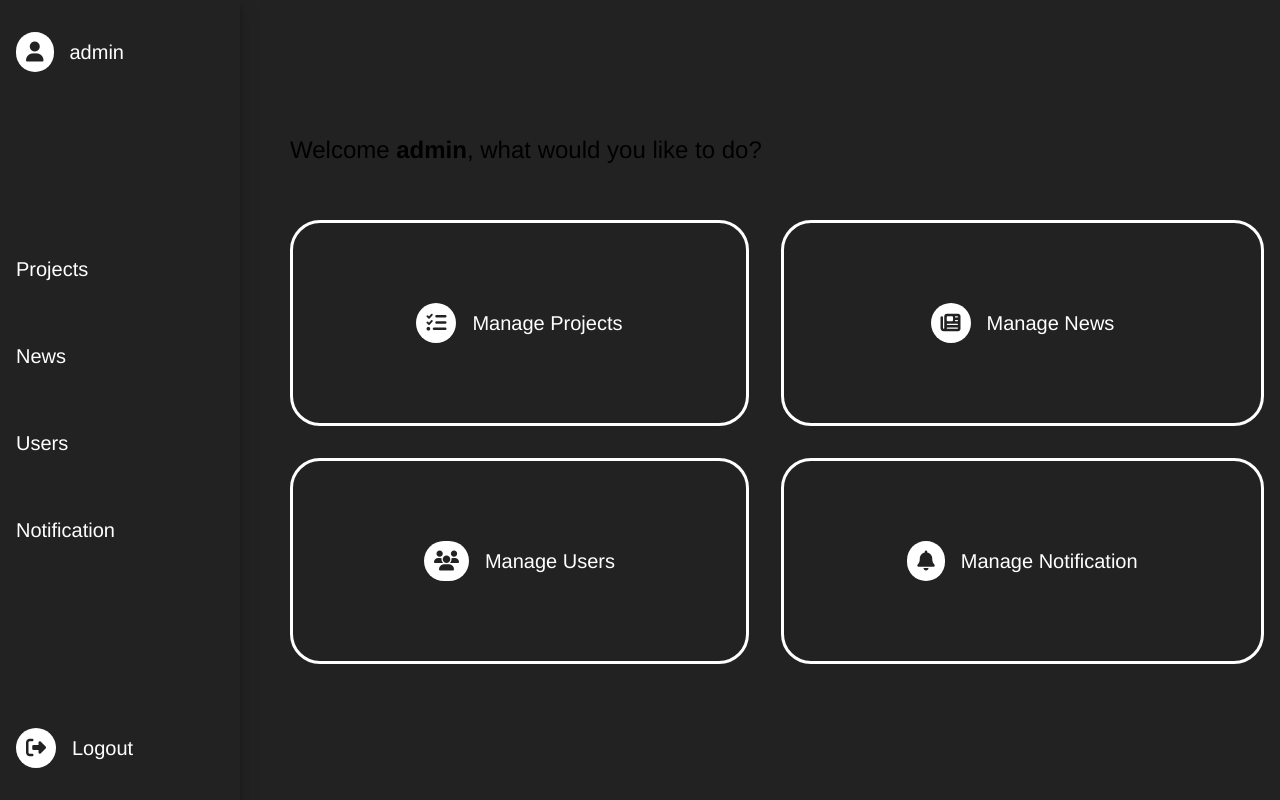
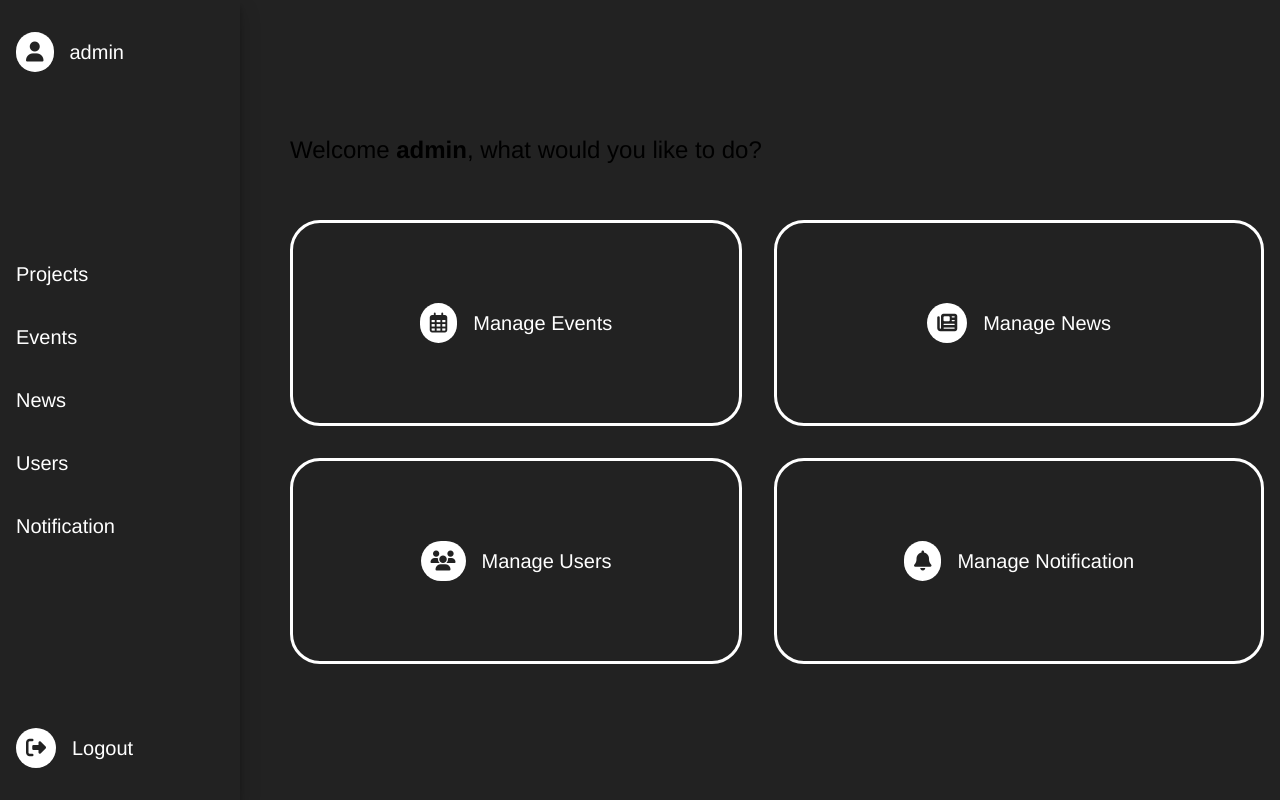
Before and after one commit to zhon12345/Robotics-Club, a PHP site: page /admin.php in a window 1280 px wide. Run offline with PHP 8.4, Linux system fonts and the light colour scheme; data that the repository does not hold is empty.

Commit message:
Edit admin panel

```diff
--- a/admin.php
+++ b/admin.php
@@ -10,7 +10,7 @@ include('includes/header-admin.php');
         <h2>Welcome <b><?php echo ADMIN_USER ?></b>, what would you like to do?</h3>
 
             <div class="grid">
-                <a href=""><i class="fa-solid fa-list-check"></i>Manage Projects</a>
+                <a href=""><i class="fa-regular fa-calendar-days"></i>Manage Events</a>
                 <a href="add-news.php"><i class="fa-solid fa-newspaper"></i> Manage News</a>
                 <a href="users.php"><i class="fa-solid fa-users"></i>Manage Users</a>
                 <a href=""><i class="fa-solid fa-bell"></i>Manage Notification</a>
--- a/css/admin.css
+++ b/css/admin.css
@@ -29,7 +29,8 @@ a {
 	gap: 1rem;
 }
 
-.fa-solid {
+.fa-solid,
+.fa-regular {
 	color: var(--lead-black);
 	background-color: white;
 	border-radius: 50px;
@@ -39,7 +40,7 @@ a {
 .links {
 	display: flex;
 	flex-direction: column;
-	gap: 4rem;
+	gap: 2.5rem;
 }
 
 /* content */
--- a/includes/header-admin.php
+++ b/includes/header-admin.php
@@ -26,6 +26,7 @@
             </div>
             <div class="links">
                 <a href="">Projects</a>
+                <a href="add-news.php">Events</a>
                 <a href="add-news.php">News</a>
                 <a href="users.php">Users</a>
                 <a href="">Notification</a>
```
